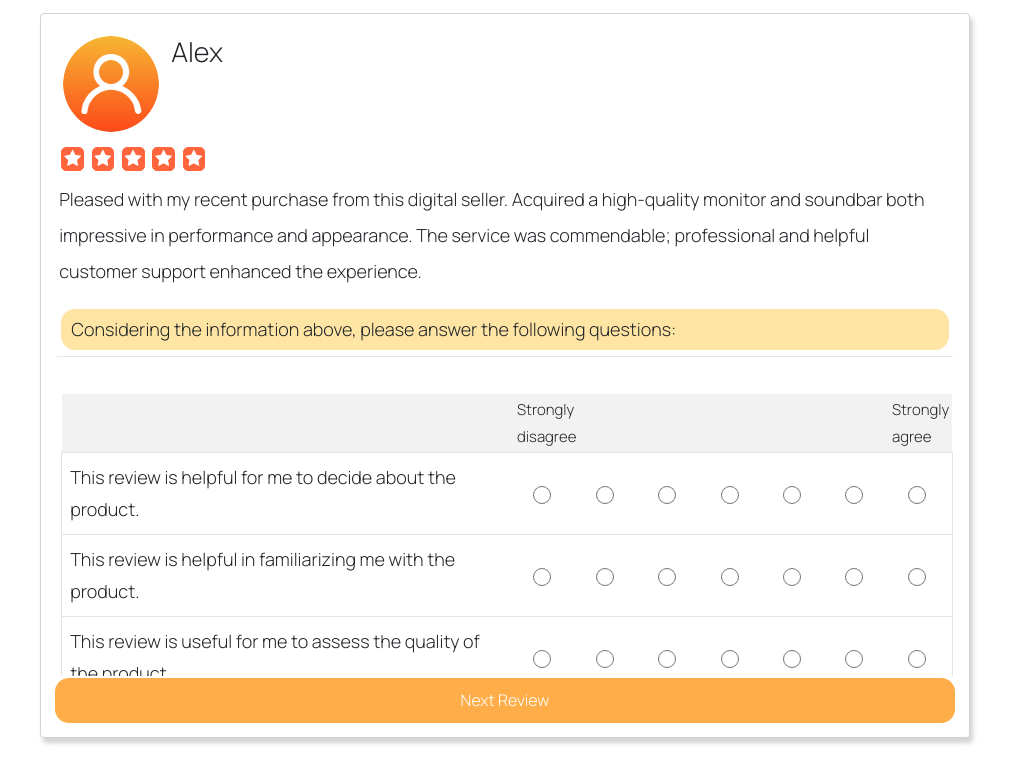
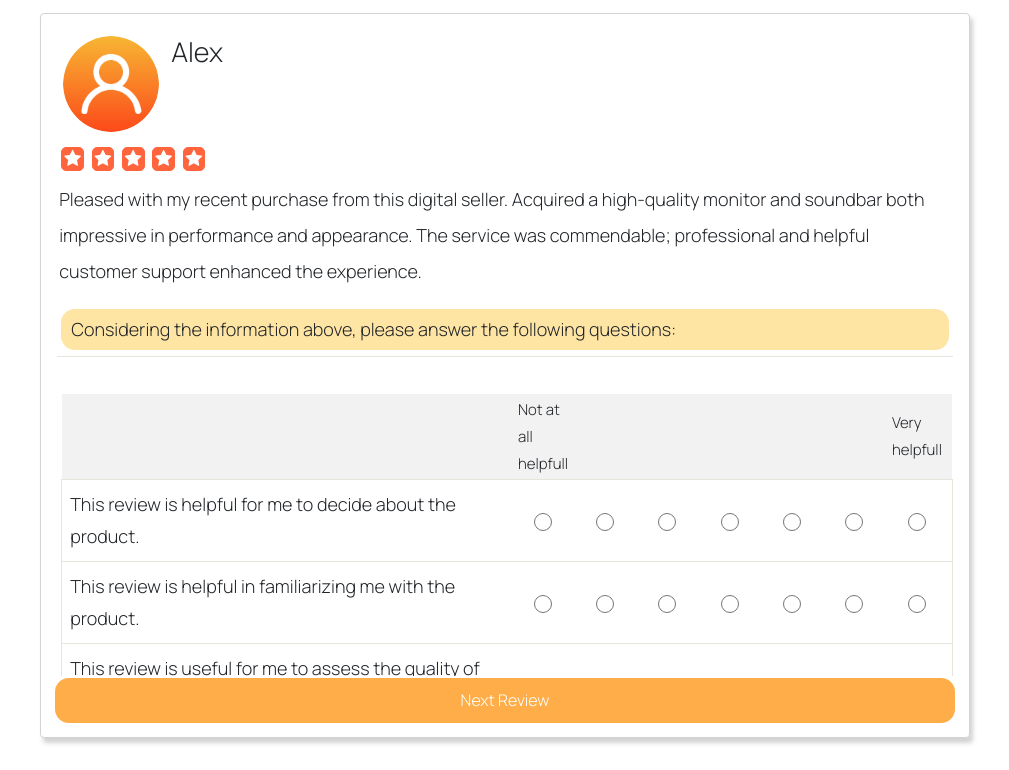
Before and after one commit to ProfNaama/RevDigitExpLab, a plain HTML site: page views/ReviewsPage.html in a window 1280 px wide. Shown: the part 197-967 px from the top of the page, without its empty margins (135-1144 px from the left). Drawn offline with nearby package versions, Linux system fonts and the light colour scheme.

Commit message:
fix and refactor onTemplateInstanceLoad

```diff
--- a/static/html/singleReviewTemplate.html
+++ b/static/html/singleReviewTemplate.html
@@ -21,38 +21,26 @@
         <h6 class="q_instructions">Considering the information above, please answer the following questions:</h6>
         <div class="RatingForm" action="">
             <br>
-                <table>
+            <table class="ratingGroupTableTemplate" hidden>
                 <thead>
                     <tr>
                         <th></th>
-                            <th>Strongly disagree</th>
+                        <th class="ratingFormLeftmostText"></th>
                         <th></th>
                         <th></th>
                         <th></th>
                         <th></th>
                         <th></th>
-                            <th>Strongly agree</th>
+                        <th class="ratingFormRightmostText"></th>
                     </tr>
                 </thead>
                 <tbody class="RatingFormQuestions">
                 </tbody>
             </table>
         </div>
-        <script>
-            function onTemplateInstanceLoad() {
-                reviewQuestions.forEach(function(question) {
-                    let q = $(questionTemplateHtml).clone(true);
-                    q.removeAttr("id");
-                    if ("label" in question && question.label != "") {
-                        q.find(".Q").text(question.label);
-                        q.find(".range_radio_btn").attr("name", question.name);
-                        q.appendTo(".RatingFormQuestions");
-                        q.show();
-                    }
-                });
-            }
-            onTemplateInstanceLoad();
-        </script>
         <input type="submit" class="formSubmit" value="">
     </form>
 </div>
+<script>
+    onTemplateInstanceLoad();
+</script>
--- a/static/js/load_csv_reviews.js
+++ b/static/js/load_csv_reviews.js
@@ -213,6 +213,47 @@ const occupyItems = function(loadedElementTemplate, allReviewsJson){
     renderFormSubmitButton();
 }
 
+function groupLikertQuestions(likertQuestions) {
+    let groupedQuestions = {};
+    likertQuestions.forEach(function(question) {
+        let key = question["leftmost_label"] + ";" + question["rightmost_label"];
+        if (!(key in groupedQuestions)) {
+            groupedQuestions[key] = [];
+        }
+        groupedQuestions[key].push(question);
+    });
+    return groupedQuestions;
+};
+
+function onTemplateInstanceLoad() {
+    let ratingForms = $(".RatingForm");
+    let ratingForm = $(ratingForms[ratingForms.length - 1]);
+    let groupedQuestions = groupLikertQuestions(reviewQuestions);
+    Object.keys(groupedQuestions).forEach(function(key) {
+        let group = groupedQuestions[key];
+        let groupLeftLabel = group[0]["leftmost_label"];
+        let groupRightLabel = group[0]["rightmost_label"];
+        let currentRableElement = ratingForm.find(".ratingGroupTableTemplate").clone(true);
+        currentRableElement.removeAttr("hidden");
+        currentRableElement.attr("class", "ratingGroupTable");
+        currentRableElement.find(".ratingFormLeftmostText").text(groupLeftLabel);
+        currentRableElement.find(".ratingFormRightmostText").text(groupRightLabel);
+        let formQuestions = currentRableElement.find(".RatingFormQuestions")
+
+        group.forEach(function(question) {
+            let q = $(questionTemplateHtml).clone(true);
+            q.removeAttr("id");
+            if ("label" in question && question.label != "") {
+                q.find(".Q").text(question.label);
+                q.find(".range_radio_btn").attr("name", question.name);
+                q.appendTo(formQuestions);
+                q.show();
+            }
+        });
+        currentRableElement.appendTo(ratingForm);
+    });
+}
+
 const loadReviesData = function(){
     var defArr = [];
     defArr.push($.get('../static/html/singleReviewTemplate.html'));
```
Lines whose indentation alone changed are shown as unchanged.
